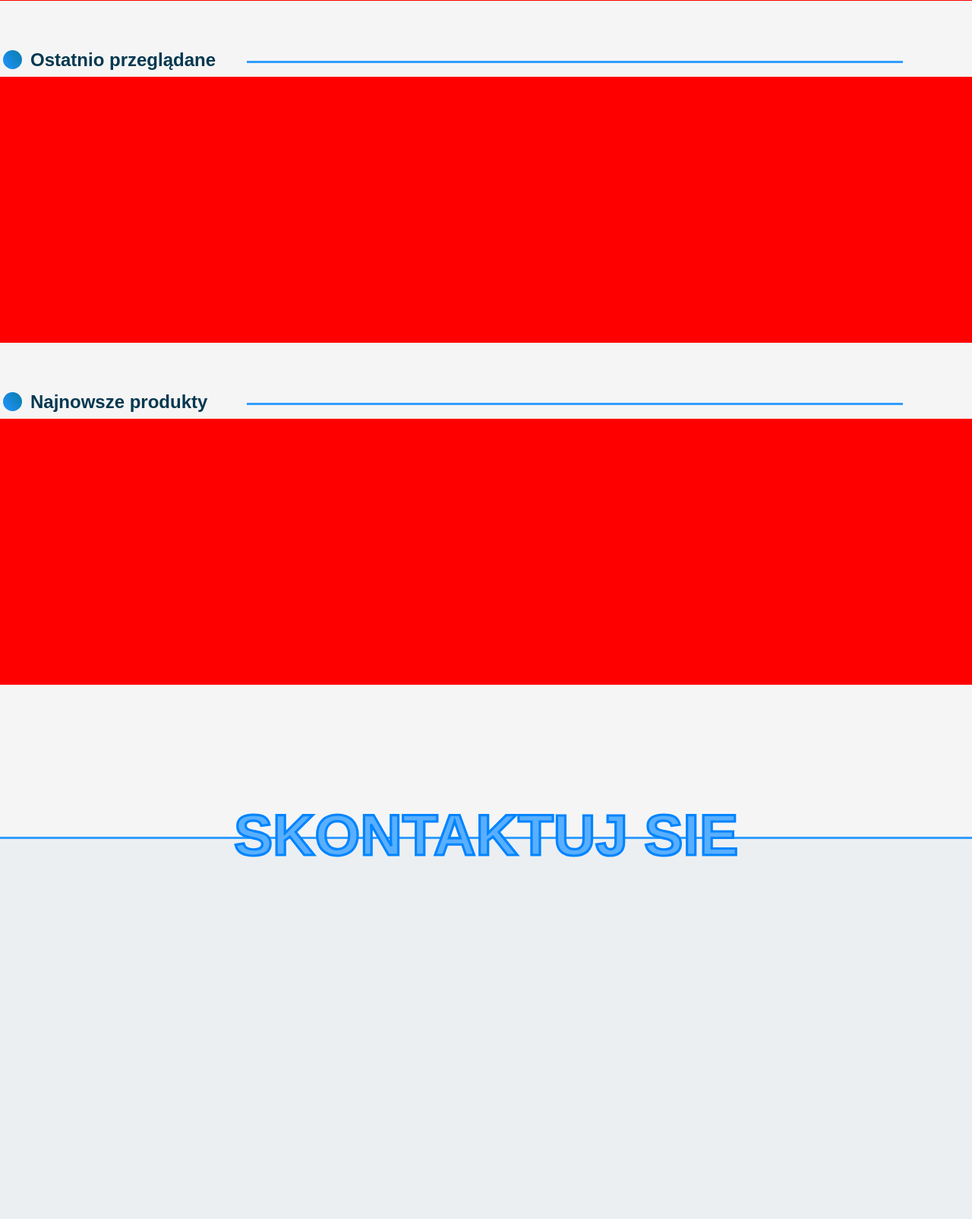
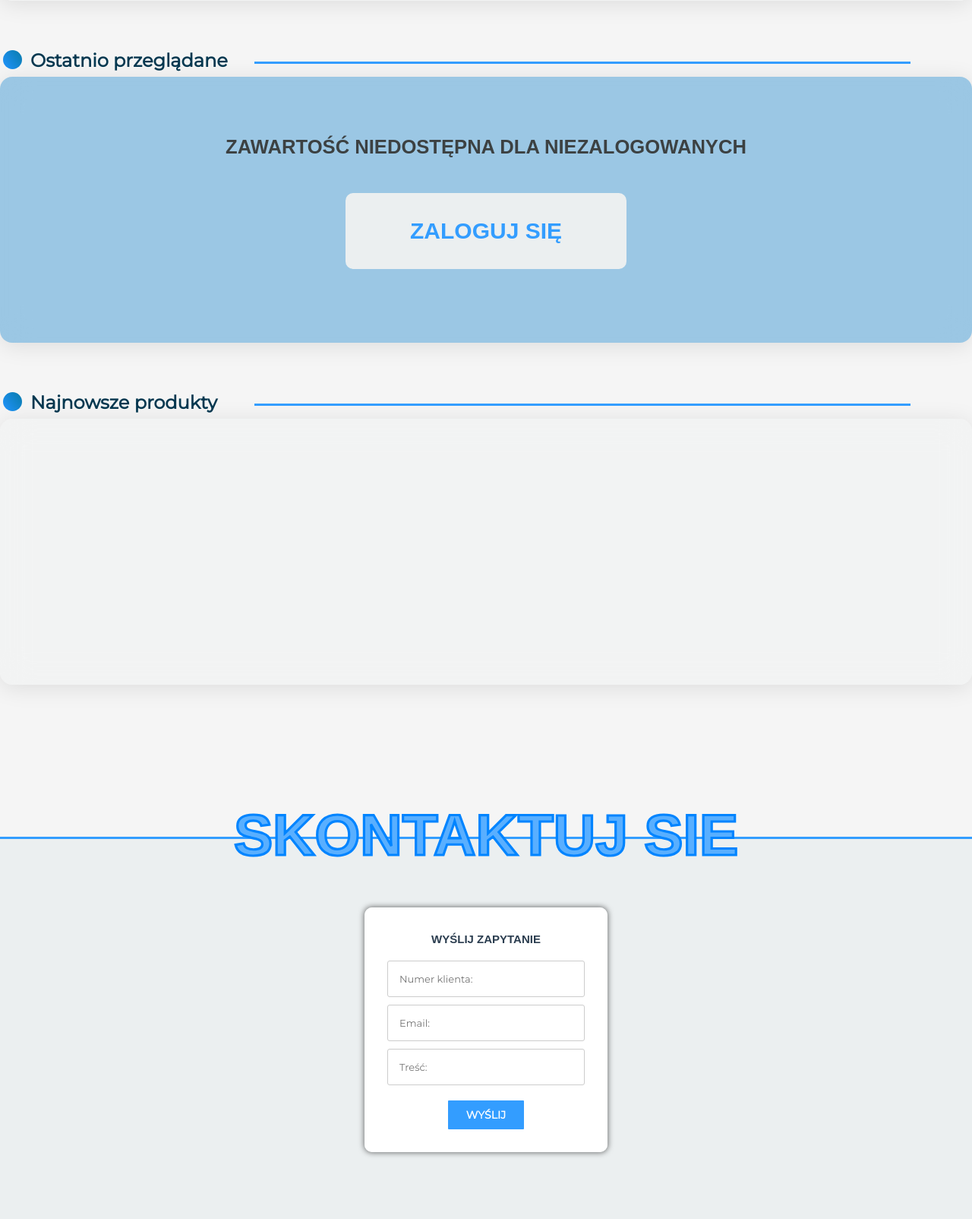
Before and after one commit to macinek67/online-shop-web-prototype, a PHP site: page / in a window 1280 px wide. Shown: the part 1249-2853 px from the top of the page at 76% size. Run offline with PHP 8.4, Linux system fonts and the light colour scheme.

Commit message:
10.03.23

```diff
--- a/MainPageSTYLES.css
+++ b/MainPageSTYLES.css
@@ -1,3 +1,5 @@
+@import url(https://fonts.googleapis.com/css?family=Montserrat);
+
 :root {
     --mainColor: #68d5f7;
 }
@@ -5,7 +7,7 @@
 html, body {
     margin: 0px;
     background-color: #f5f5f5;
-    font-family: arial, sans-serif;
+    font-family: montserrat;
     overflow:visible;
 }
 
@@ -77,7 +85,44 @@
     top: 700px;
     left: 50%;
     transform: translate(-50%, 0%);
-    background-color: red;
+    background: rgba(15, 126, 200, 0.39);
+    border-radius: 16px;
+    box-shadow: 0 4px 30px rgba(0, 0, 0, 0.1);
+    backdrop-filter: blur(20px);
+    -webkit-backdrop-filter: blur(20px);
+}
+
+#lastWatchedProductsDivTitle {
+    position: relative;
+    text-align: center;
+    top: 15%;
+    font-size: 2.0vmax;
+    font-weight: 600;
+    font-family: arial, sans-serif;
+    color: #3c4142;
+}
+
+#lastWatchedProductsDivButton {
+    position: relative;
+    top: 8%;
+    border: none;
+    display: inline-block;
+    background: rgba(235, 239, 240, 1);
+    color: #339DFF;
+    text-decoration: none;
+    font-size: 13px;
+    line-height: 38px;
+    border-radius: 10px;
+    -webkit-transition: all 0.3s;
+    transition: all 0.3s;
+    width: 370px;
+    height: 100px;
+    text-align: center;
+    font-size: 30px;
+    font-weight: 700;
+    top: 35%;
+    left: 50%;
+    transform: translate(-50%, -50%);
 }
 
 .theNewestProductsDiv {
@@ -86,7 +131,11 @@
     top: 800px;
     left: 50%;
     transform: translate(-50%, 0%);
-    background-color: red;
+    background: rgba(235, 239, 240, 0.27);
+    border-radius: 16px;
+    box-shadow: 0 4px 30px rgba(0, 0, 0, 0.1);
+    backdrop-filter: blur(20px);
+    -webkit-backdrop-filter: blur(20px);
 }
 
 .ContactUsDiv {
@@ -95,10 +144,11 @@
     top: 1000px;
     left: 50%;
     transform: translate(-50%, 0%);
-    background-color: rgb(236, 239, 241);
+    background-color: #ebeff0;
     border-top-style: solid;
     border-color: #339DFF;
     border-top-width: 3px;
+    font-family: arial, sans-serif;
 }
 
 .SelectSugeestionButtons {
@@ -273,7 +323,67 @@
     -webkit-text-stroke: 0.25vw #0084ff;
 }
 
+#msform {
+    width: 400px;
+    margin: 50px auto;
+    text-align: center;
+    position: relative;
+  }
 
+  #msform fieldset {
+    background: white;
+    border: 0 none;
+    border-radius: 3px;
+    box-shadow: 0 0 7px 1px rgba(0, 0, 0, 0.5);
+    padding: 20px 30px;
+    box-sizing: border-box;
+    width: 80%;
+    margin: 0 10%;
+    position: relative;
+    border-radius: 10px;
+  }
+
+  #msform input, #msform textarea {
+    padding: 15px;
+    border: 1px solid #ccc;
+    border-radius: 3px;
+    margin-bottom: 10px;
+    width: 100%;
+    box-sizing: border-box;
+    font-family: montserrat;
+    color: #2C3E50;
+    font-size: 13px;
+  }
+
+  #msform .action-button {
+    width: 100px;
+    background: #339DFF;
+    font-weight: bold;
+    color: white;
+    border: 0 none;
+    border-radius: 1px;
+    cursor: pointer;
+    padding: 10px;
+    margin: 10px 5px;
+    text-decoration: none;
+    font-size: 14px;
+  }
+  #msform .action-button:hover, #msform .action-button:focus {
+    box-shadow: 0 0 0 2px white, 0 0 0 3px #339DFF;
+  }
+
+  .fs-title {
+    font-size: 15px;
+    text-transform: uppercase;
+    color: #2C3E50;
+    margin-bottom: 10px;
+  }
+  .fs-subtitle {
+    font-weight: normal;
+    font-size: 13px;
+    color: #666;
+    margin-bottom: 20px;
+  }
 
 
 
@@ -431,7 +553,7 @@
         height: 3px;
         background-color: #339DFF;
         margin-top: -33px;
-        margin-left: 325px;
+        margin-left: 335px;
     }
     .dotHeader {
         margin-left: 4px;
--- a/index.php
+++ b/index.php
@@ -65,6 +65,8 @@
                 <h2 class="categoryHeaderText">Ostatnio przeglądane</h2>
                 <div class="blueLineHeader"></div>
             </div>
+            <p id="lastWatchedProductsDivTitle">ZAWARTOŚĆ NIEDOSTĘPNA DLA NIEZALOGOWANYCH</p>
+            <input type="button" id="lastWatchedProductsDivButton" value="ZALOGUJ SIĘ">
         </div>
 
         <div class="theNewestProductsDiv" id="theNewestProductsDivID">
@@ -78,6 +80,18 @@
         <div class="ContactUsDiv" id="ContactUsDivID">
             <div>
                 <h1 class="contactUsTitle">SKONTAKTUJ SIE</h1>
+                <div>
+                    <form id="msform">
+                        <fieldset>
+                            <h2 class="fs-title">Wyślij zapytanie</h2>
+                            <h3 class="fs-subtitle"></h3>
+                            <input type="number" name="email" placeholder="Numer klienta:" />
+                            <input type="text" name="pass" placeholder="Email:" />
+                            <input type="text" name="cpass" placeholder="Treść:" />
+                            <input type="button" name="next" class="next action-button" value="WYŚLIJ" />
+                        </fieldset>
+                    </form>
+                </div>
             </div>
         </div>
     </div>
```
Also changed, not shown: other parts of MainPageSTYLES.css (+51 -3 lines).
